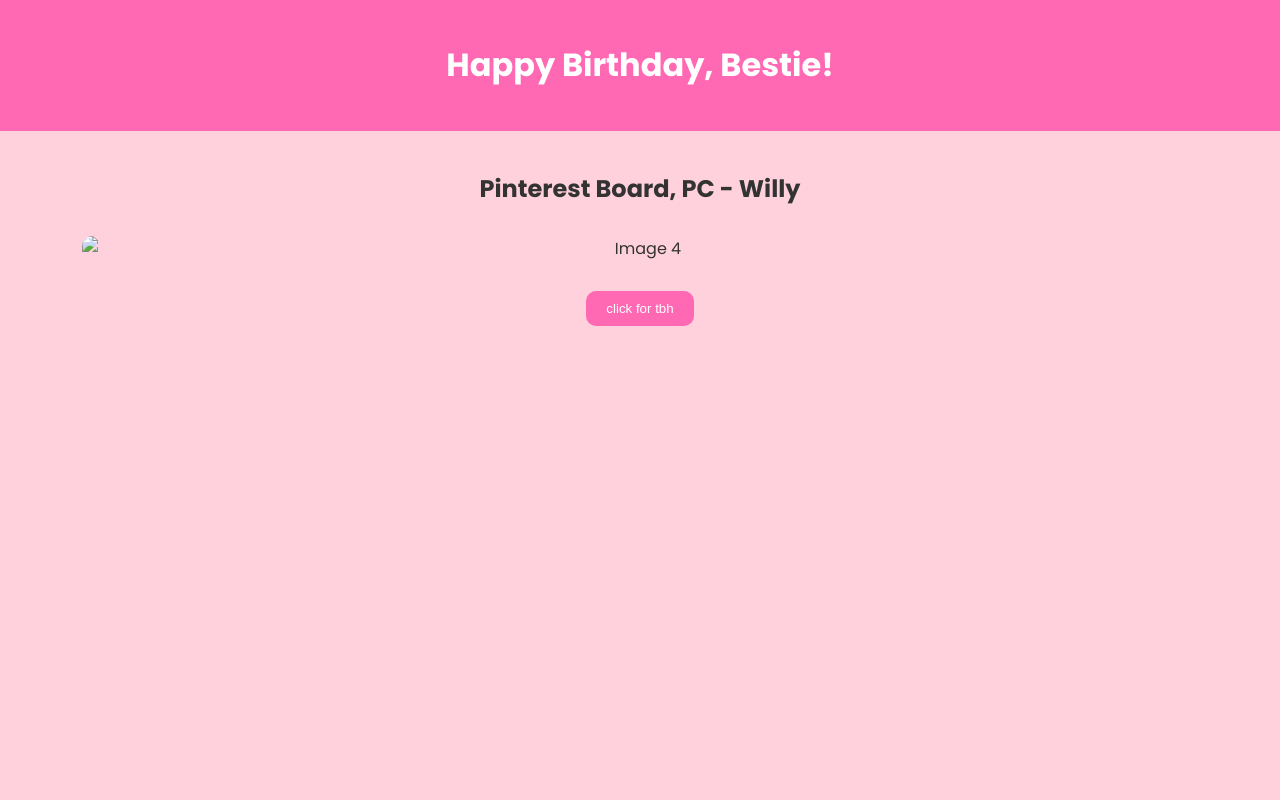
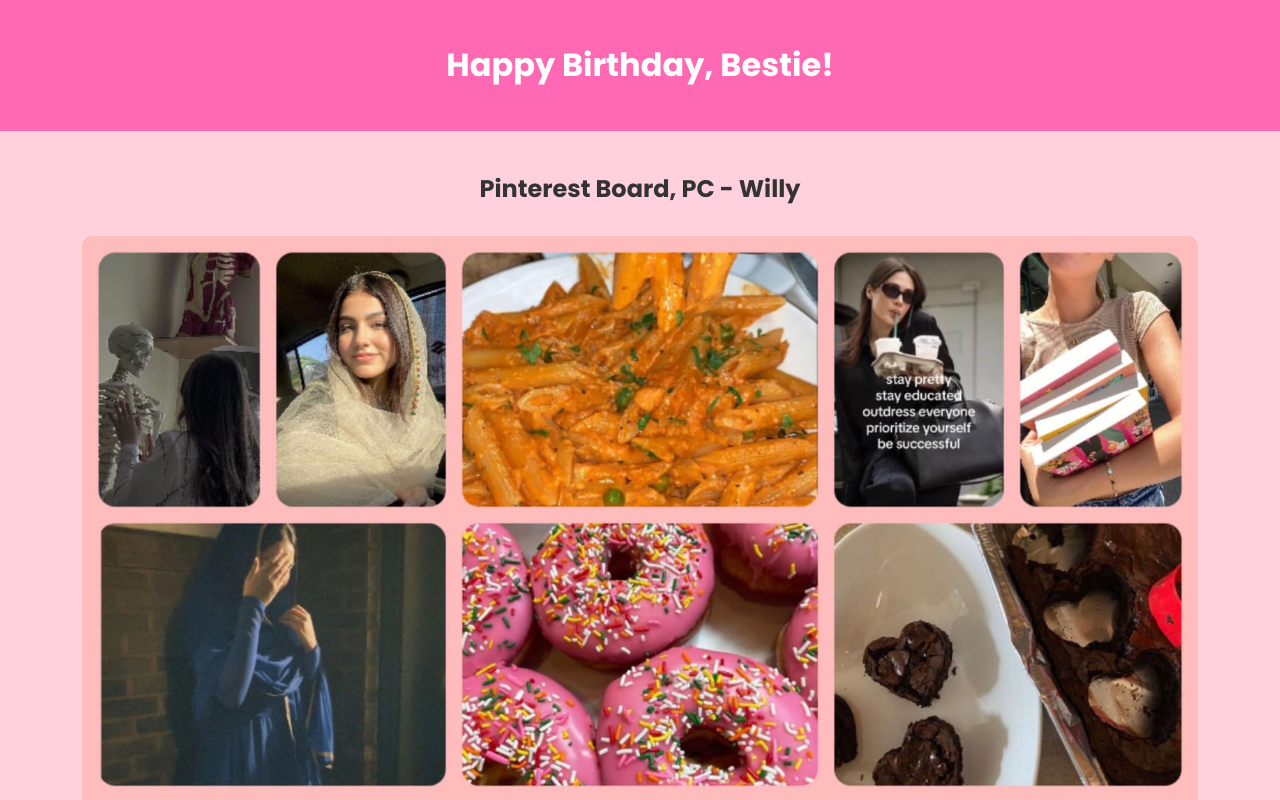
Before and after one commit to Hussie95/birthday-2, a plain HTML site: page index.html in a window 1280 px wide. Shown: the top 800 px of the page. Drawn offline with Linux system fonts and the light colour scheme.

Commit message:
Update index.html

```diff
--- a/index.html
+++ b/index.html
@@ -73,7 +73,7 @@
     <div class="pinterest-board">
         <h2>Pinterest Board, PC - Willy</h2>
         <!-- Add more images as needed -->
-        <img src="/images/WhatsApp Image 2024-01-06 at 11.42.28 PM.jpeg" alt="Image 4">
+        <img src="WhatsApp Image 2024-01-06 at 11.42.28 PM.jpeg" alt="Image 4">
     </div>
 
     <button id="tbh-button">click for tbh</button>
```
